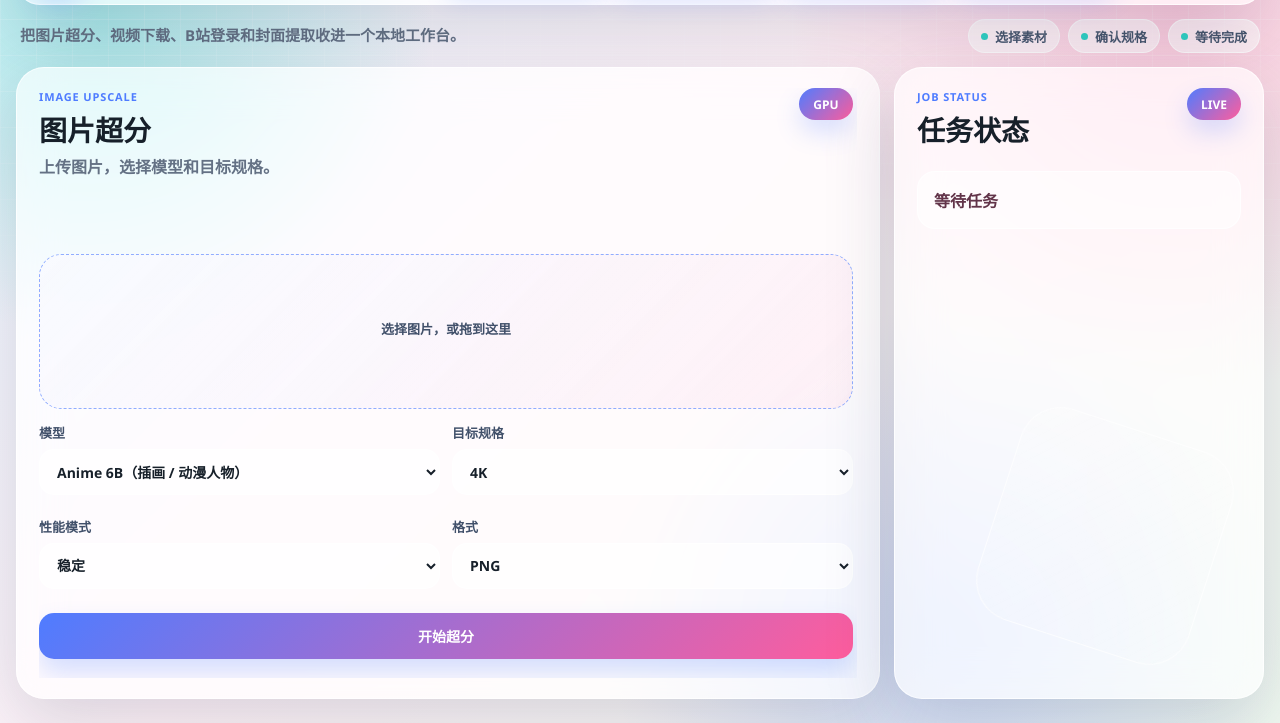
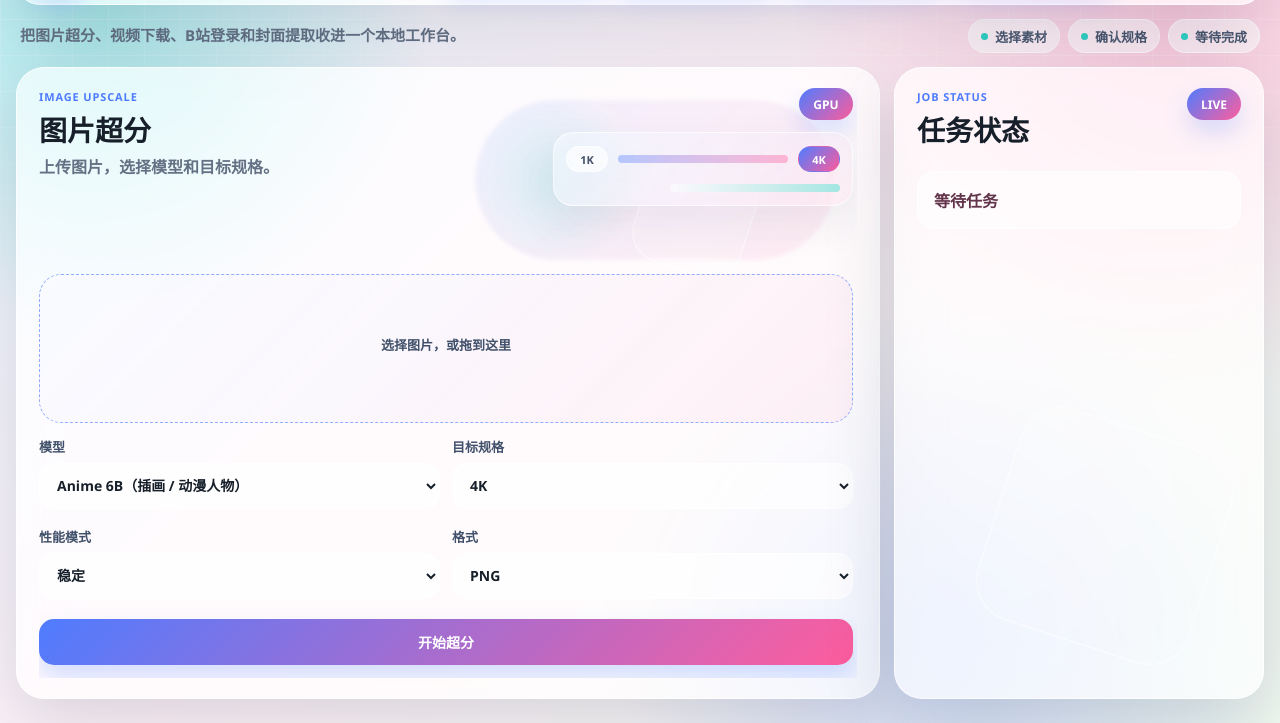
Before and after one commit to 3Takagi/audio-video-tool, a plain HTML site: page templates/index.html in a window 1280 px wide. Shown: the part 89-812 px from the top of the page. Drawn offline with Linux system fonts and the light colour scheme; no server answers.

Commit message:
Add subtle panel visuals to reduce empty space

```diff
--- a/static/style.css
+++ b/static/style.css
@@ -273,8 +273,40 @@ p {
 }
 
 .tools-area {
+  position: relative;
+  overflow: hidden;
   min-height: min(610px, calc(100vh - 210px));
   padding: 20px 22px;
+}
+
+.tools-area::before {
+  content: "";
+  position: absolute;
+  width: 360px;
+  height: 160px;
+  top: 32px;
+  right: 44px;
+  border-radius: 999px;
+  background:
+    radial-gradient(circle at 22% 50%, color-mix(in srgb, var(--accent-3) 22%, transparent), transparent 30%),
+    linear-gradient(135deg, color-mix(in srgb, var(--accent) 12%, transparent), color-mix(in srgb, var(--accent-2) 14%, transparent));
+  filter: blur(2px);
+  opacity: .72;
+  pointer-events: none;
+}
+
+.tools-area::after {
+  content: "";
+  position: absolute;
+  width: 110px;
+  height: 110px;
+  top: 92px;
+  right: 128px;
+  border: 1px solid rgba(255,255,255,.72);
+  border-radius: 30px;
+  transform: rotate(18deg);
+  background: rgba(255,255,255,.14);
+  pointer-events: none;
 }
 
 .tool-pane {
@@ -282,6 +314,8 @@ p {
 }
 
 .tool-pane.active {
+  position: relative;
+  z-index: 1;
   display: grid;
   gap: 16px;
   animation: pane-in .22s ease-out;
@@ -299,10 +333,19 @@ p {
 }
 
 .pane-head {
-  display: flex;
-  justify-content: space-between;
+  min-height: 132px;
+  display: grid;
+  grid-template-columns: minmax(0, 1fr) minmax(220px, 300px);
   align-items: flex-start;
   gap: 18px;
+}
+
+.pane-side {
+  justify-self: end;
+  width: min(100%, 300px);
+  display: grid;
+  justify-items: end;
+  gap: 12px;
 }
 
 .pane-badge,
@@ -319,6 +362,63 @@ p {
   font-size: 12px;
   font-weight: 950;
   box-shadow: 0 12px 24px color-mix(in srgb, var(--accent) 22%, transparent);
+}
+
+.mini-dashboard {
+  width: 100%;
+  min-height: 74px;
+  display: grid;
+  grid-template-columns: auto minmax(70px, 1fr) auto;
+  align-items: center;
+  gap: 9px 10px;
+  padding: 12px;
+  border: 1px solid rgba(255,255,255,.72);
+  border-radius: 20px;
+  background:
+    linear-gradient(135deg, rgba(255,255,255,.62), rgba(255,255,255,.28)),
+    linear-gradient(135deg, color-mix(in srgb, var(--accent) 10%, transparent), color-mix(in srgb, var(--accent-2) 10%, transparent));
+  box-shadow: 0 18px 42px rgba(44, 55, 84, .08);
+  backdrop-filter: blur(18px);
+  -webkit-backdrop-filter: blur(18px);
+}
+
+.mini-chip {
+  min-width: 42px;
+  height: 26px;
+  display: inline-flex;
+  align-items: center;
+  justify-content: center;
+  padding: 0 9px;
+  border-radius: 999px;
+  color: #445169;
+  background: rgba(255,255,255,.68);
+  border: 1px solid rgba(255,255,255,.78);
+  font-size: 11px;
+  font-weight: 950;
+}
+
+.mini-chip.accent {
+  color: #fff;
+  background: linear-gradient(135deg, var(--accent), var(--accent-2));
+  border-color: transparent;
+}
+
+.mini-line {
+  height: 8px;
+  border-radius: 999px;
+  background: linear-gradient(90deg, color-mix(in srgb, var(--accent) 55%, white), color-mix(in srgb, var(--accent-2) 58%, white));
+  opacity: .74;
+}
+
+.mini-line.wide {
+  grid-column: span 1;
+}
+
+.mini-dashboard .mini-line:last-child {
+  grid-column: 1 / -1;
+  width: 62%;
+  justify-self: end;
+  background: linear-gradient(90deg, rgba(255,255,255,.72), color-mix(in srgb, var(--accent-3) 58%, white));
 }
 
 .form {
@@ -674,6 +774,21 @@ pre {
     top: auto;
     min-height: 0;
   }
+
+  .tools-area::before,
+  .tools-area::after {
+    opacity: .42;
+  }
+
+  .pane-head {
+    min-height: 0;
+    grid-template-columns: 1fr;
+  }
+
+  .pane-side {
+    justify-self: stretch;
+    justify-items: start;
+  }
 }
 
 @media (max-width: 760px) {
@@ -702,4 +817,8 @@ pre {
   .flow {
     display: none;
   }
+
+  .mini-dashboard {
+    display: none;
+  }
 }
--- a/templates/index.html
+++ b/templates/index.html
@@ -4,7 +4,7 @@
     <meta charset="utf-8" />
     <meta name="viewport" content="width=device-width, initial-scale=1" />
     <title>音视频工具</title>
-    <link rel="stylesheet" href="/static/style.css?v=20260626-glass-workbench-2" />
+    <link rel="stylesheet" href="/static/style.css?v=20260626-glass-workbench-3" />
   </head>
   <body data-theme="aurora">
     <main class="app-shell">
@@ -51,7 +51,15 @@
                 <h2>图片超分</h2>
                 <p>上传图片，选择模型和目标规格。</p>
               </div>
-              <span class="pane-badge">GPU</span>
+              <div class="pane-side">
+                <span class="pane-badge">GPU</span>
+                <div class="mini-dashboard">
+                  <span class="mini-chip">1K</span>
+                  <span class="mini-line wide"></span>
+                  <span class="mini-chip accent">4K</span>
+                  <span class="mini-line"></span>
+                </div>
+              </div>
             </div>
 
             <form id="job-form" class="form">
@@ -115,6 +123,15 @@
                 <h2>YouTube 视频下载</h2>
                 <p>粘贴链接，默认抓取最高可用画质。</p>
               </div>
+              <div class="pane-side">
+                <span class="pane-badge">BEST</span>
+                <div class="mini-dashboard">
+                  <span class="mini-chip">URL</span>
+                  <span class="mini-line wide"></span>
+                  <span class="mini-chip accent">2160P</span>
+                  <span class="mini-line"></span>
+                </div>
+              </div>
             </div>
 
             <form id="youtube-download-form" class="form">
@@ -156,6 +173,15 @@
                 <p class="eyebrow">BILIBILI</p>
                 <h2>bilibili 视频下载</h2>
                 <p>先抓登录状态，再下载账号可用规格。</p>
+              </div>
+              <div class="pane-side">
+                <span class="pane-badge">LOGIN</span>
+                <div class="mini-dashboard">
+                  <span class="mini-chip">COOKIE</span>
+                  <span class="mini-line wide"></span>
+                  <span class="mini-chip accent">4K</span>
+                  <span class="mini-line"></span>
+                </div>
               </div>
             </div>
 
@@ -210,6 +236,15 @@
                 <h2>视频封面下载</h2>
                 <p>提取任意 yt-dlp 支持链接的封面。</p>
               </div>
+              <div class="pane-side">
+                <span class="pane-badge">COVER</span>
+                <div class="mini-dashboard">
+                  <span class="mini-chip">JPG</span>
+                  <span class="mini-line wide"></span>
+                  <span class="mini-chip accent">WEBP</span>
+                  <span class="mini-line"></span>
+                </div>
+              </div>
             </div>
 
             <form id="thumbnail-form" class="form">
@@ -256,6 +291,6 @@
       </section>
     </main>
 
-    <script src="/static/app.js?v=20260626-glass-workbench-2"></script>
+    <script src="/static/app.js?v=20260626-glass-workbench-3"></script>
   </body>
 </html>
```
